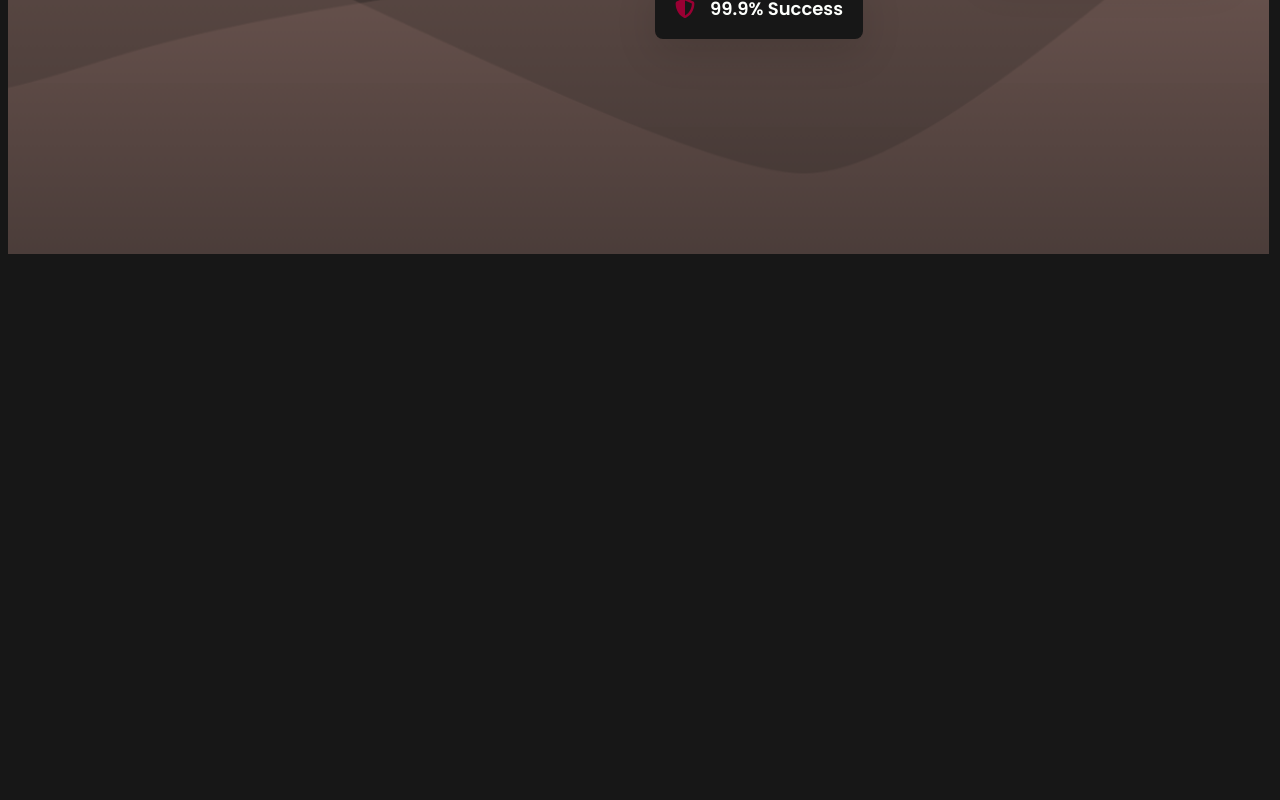
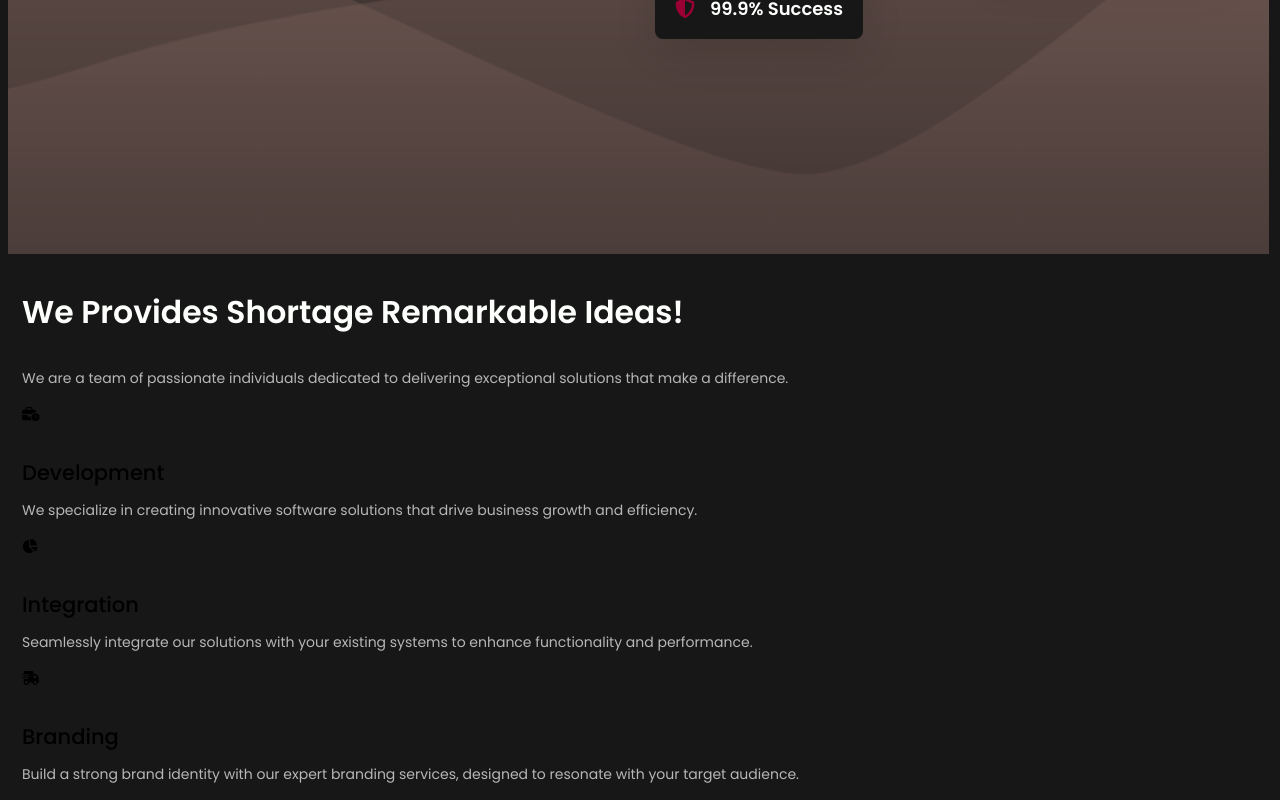
Before and after one commit to x-jirox/bussines-page, a React (Create React App) app: page / in a window 1280 px wide. Shown: the part 662-1462 px from the top of the page. Before the commit the page ends 927 px from the top, so only its background shows below. Built offline with nearby package versions, Linux system fonts and the light colour scheme.

Commit message:
add component About

```diff
--- a/src/App.js
+++ b/src/App.js
@@ -1,6 +1,7 @@
 import './App.css';
 import Navbar from './components/Navbar/Navbar';
 import Home from './components/Home/Home';
+import About from './components/About/About';
 
 function App() {
   return (
@@ -8,6 +9,7 @@ function App() {
       {/*components */}
       <Navbar />
       <Home />
+      <About />
     </div>
   );
 }
--- /dev/null
+++ b/src/components/About/About.jsx
@@ -0,0 +1,71 @@
+import React from "react";
+import "./About.css";
+import { FontAwesomeIcon } from "@fortawesome/react-fontawesome";
+import {
+  faBusinessTime,
+  faChartPie,
+  faTruckFast,
+  faUserClock,
+  faHouseLaptop,
+  faPhone
+} from "@fortawesome/free-solid-svg-icons";
+
+function About() {
+  /*Icons */
+  const faBusinessIcon = <FontAwesomeIcon icon={faBusinessTime} />;
+  const faChartPieIcon = <FontAwesomeIcon icon={faChartPie} />;
+  const faTruckFastIcon = <FontAwesomeIcon icon={faTruckFast} />;
+  const faUserClockIcon = <FontAwesomeIcon icon={faUserClock} />;
+  const faHouseLaptopIcon = <FontAwesomeIcon icon={faHouseLaptop} />;
+  const faPhoneIcon = <FontAwesomeIcon icon={faPhone} />;
+
+  return (
+    <>
+      <section id="about">
+        <div className="container">
+          <div className="title_headling">
+            <h3>We Provides Shortage Remarkable Ideas!</h3>
+            <p>
+              We are a team of passionate individuals dedicated to delivering
+              exceptional solutions that make a difference.
+            </p>
+          </div>
+          <div className="about_box_wrapper">
+            <div className="about_box">
+              <div className="about_icon">{faBusinessIcon}</div>
+              <div className="about_content">
+                <h5>Development</h5>
+                <p>
+                  We specialize in creating innovative software solutions that
+                  drive business growth and efficiency.
+                </p>
+              </div>
+            </div>
+            <div className="about_box">
+              <div className="about_icon green_icon">{faChartPieIcon}</div>
+              <div className="about_content">
+                <h5>Integration</h5>
+                <p>
+                  Seamlessly integrate our solutions with your existing systems
+                  to enhance functionality and performance.
+                </p>
+              </div>
+            </div>
+            <div className="about_box">
+              <div className="about_icon blue_icon">{faTruckFastIcon}</div>
+              <div className="about_content">
+                <h5>Branding</h5>
+                <p>
+                  Build a strong brand identity with our expert branding
+                  services, designed to resonate with your target audience.
+                </p>
+              </div>
+            </div>
+          </div>
+        </div>
+      </section>
+    </>
+  );
+}
+
+export default About;
```
Also changed, not shown: src/components/About/About.css (added).
